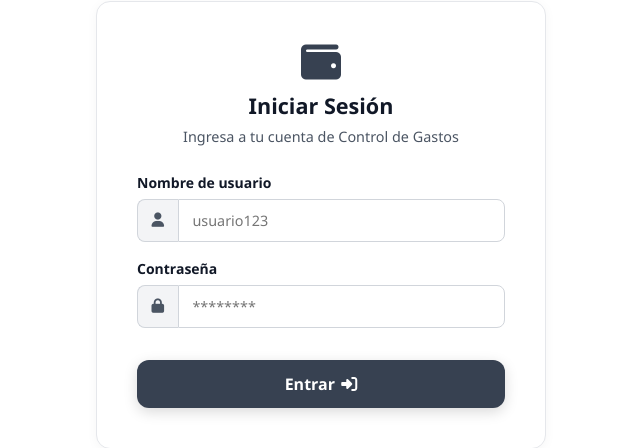
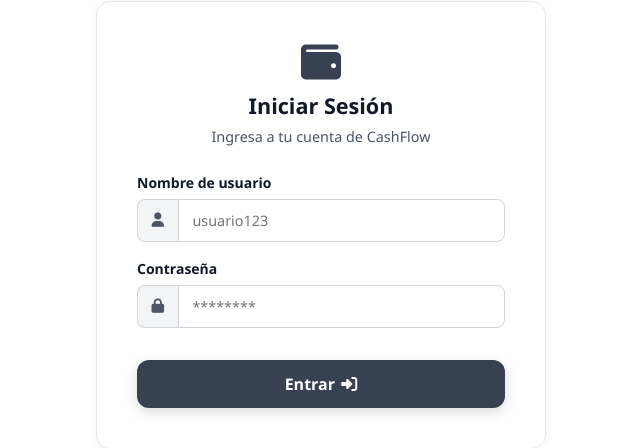
Before and after one commit to sergiodsg/control-gastos-app-django, a Django app: page /accounts/login/ in a window 1280 px wide. Shown: the part 175-623 px from the top of the page, without its empty margins (319-959 px from the left). Run offline with Django 5.2, Linux system fonts and the light colour scheme.

Commit message:
Update login subtitle from 'Control de Gastos' to 'CashFlow'

```diff
--- a/templates/accounts/login.html
+++ b/templates/accounts/login.html
@@ -13,7 +13,7 @@
         <div class="cf-text-center cf-mb-4">
             <i class="fa-solid fa-wallet auth-logo"></i>
             <h3 class="auth-title">Iniciar Sesión</h3>
-            <p class="auth-subtitle">Ingresa a tu cuenta de Control de Gastos</p>
+            <p class="auth-subtitle">Ingresa a tu cuenta de CashFlow</p>
         </div>
 
         <form method="post">
```
